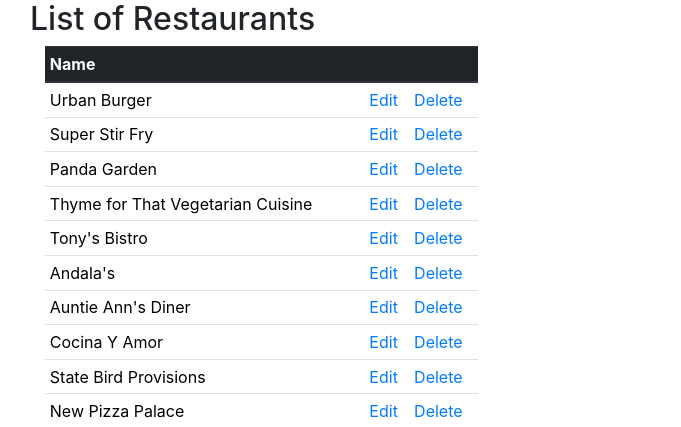
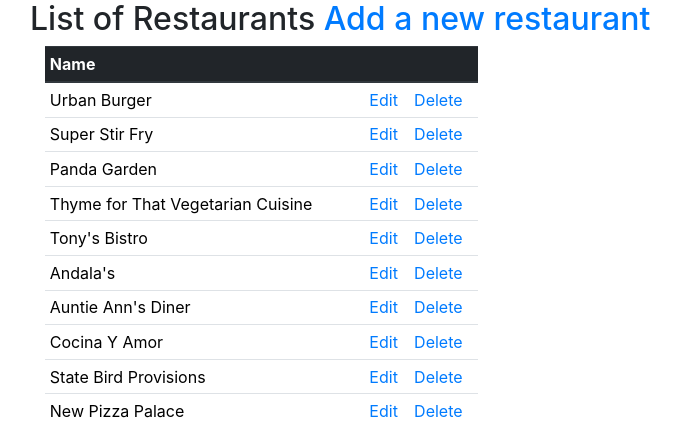
Before and after one commit to NAnnamalai/flask-apps-page, a Flask app: page /list_restaurants in a window 1280 px wide. Shown: the part 56-483 px from the top of the page, without its empty margins (55-736 px from the left). Run offline with Flask 2, Linux system fonts and the light colour scheme; some libraries are stand-ins or nearby versions.

```diff
--- a/restaurant_crud/templates/list_records.html
+++ b/restaurant_crud/templates/list_records.html
@@ -15,7 +15,8 @@
   </style>
 {% endblock %}
 {% block content %}
-  <h2> List of Restaurants </h2>
+  <h2> List of Restaurants <a href="/new_res"> Add a new restaurant </a> </h2>
+
   <div class="col-lg-5">
     <table class="table table-sm table-hover">
       <thead class="thead-dark">
@@ -36,4 +37,5 @@
       </tbody>
     </table>
   </div>
+
 {% endblock %}
```
